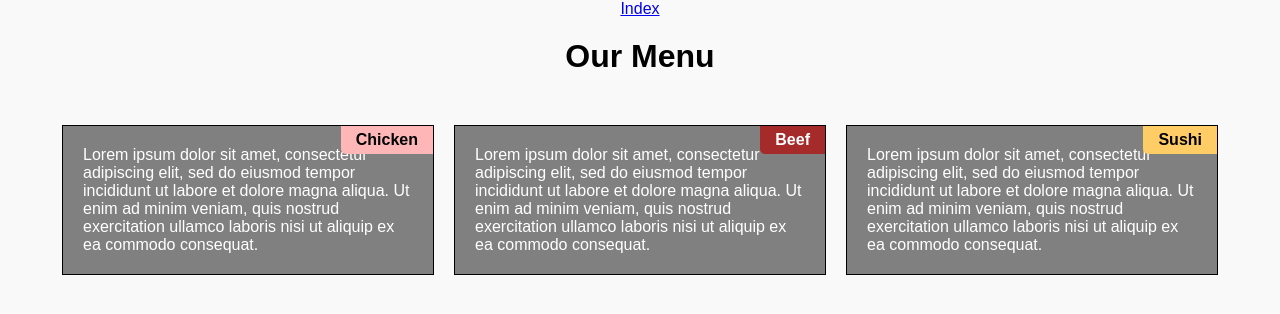
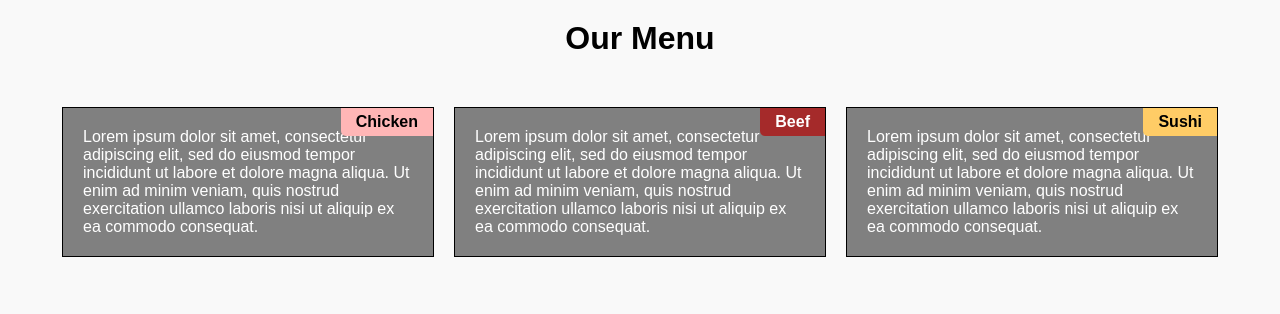
Before and after one commit to sarita701/pr0, a plain HTML site: page gg.html in a window 1280 px wide. Drawn offline with Linux system fonts and the light colour scheme.

Commit message:
Add files via upload

```diff
--- a/gg.html
+++ b/gg.html
@@ -91,7 +91,6 @@ h1 {
     </style>
 </head>
 <body>
-    <p><a href="http://127.0.0.1:5501/index.html">Index</a></p>
     <h1>Our Menu</h1>
     <div class="container">
         <section class="box chicken">
```
